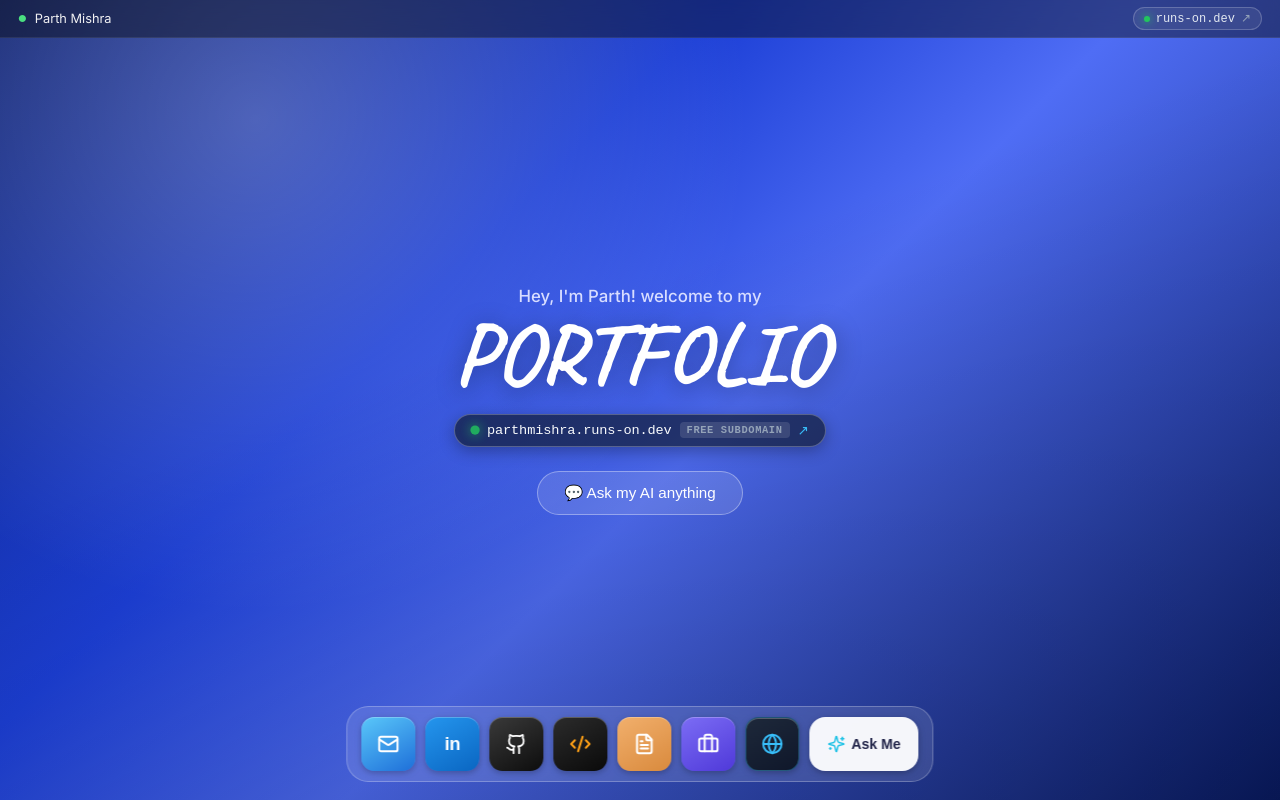
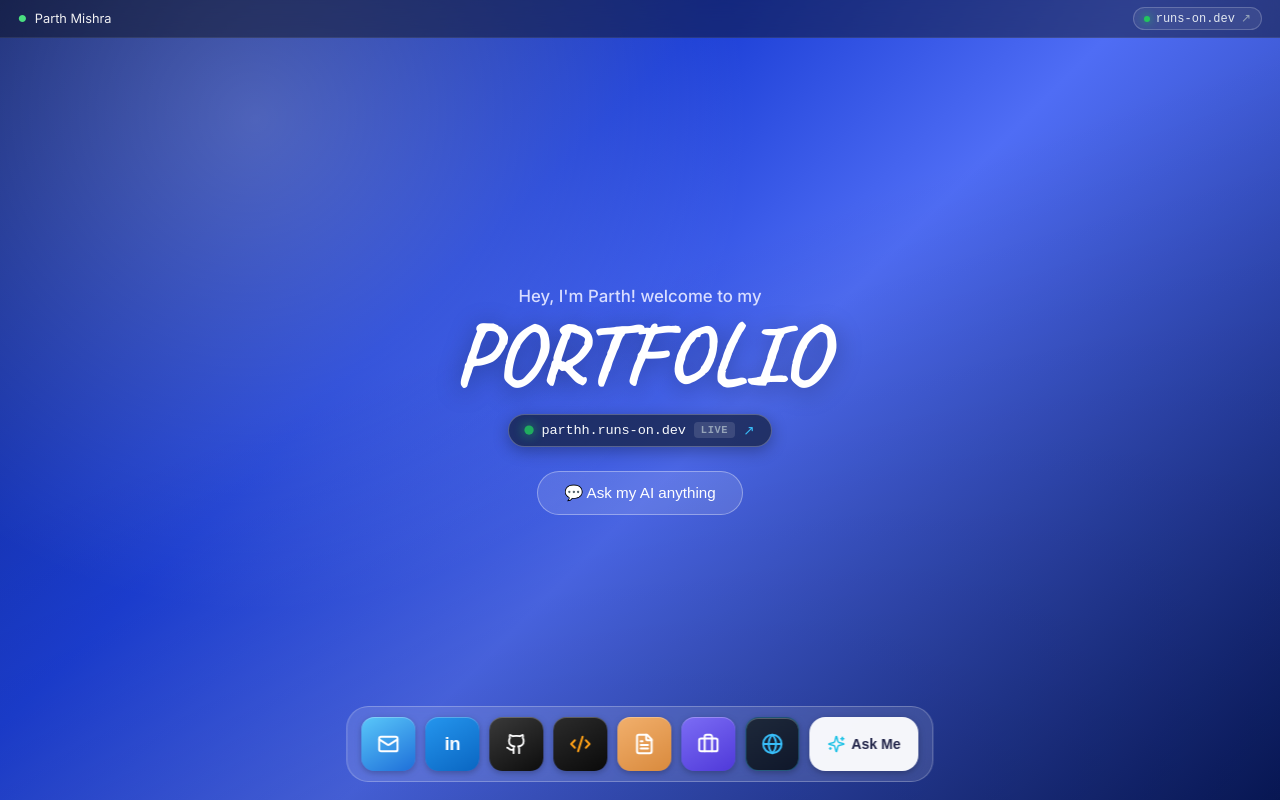
Before and after one commit to parthmishra9942/ai-portfolio, a React (Vite) app in the folder frontend/: page / in a window 1280 px wide. Built offline with nearby package versions, Linux system fonts and the light colour scheme; no server answers.

Commit message:
feat: configure claimed parthh.runs-on.dev domain across portfolio

```diff
--- a/frontend/src/DesktopView.jsx
+++ b/frontend/src/DesktopView.jsx
@@ -32,15 +32,15 @@ export default function DesktopView({ onOpenChat, onOpenJDMatch }) {
 
         <div className="subdomain-badge-wrap">
           <a
-            href={CANDIDATE.runsOnUrl}
+            href={CANDIDATE.portfolioUrl}
             target="_blank"
             rel="noopener noreferrer"
             className="subdomain-pill"
-            title="Visit runs-on.dev · free developer subdomains"
+            title="Live on runs-on.dev"
           >
             <span className="pulse-dot-green" />
-            <span className="subdomain-text">parthmishra.runs-on.dev</span>
-            <span className="subdomain-tag">free subdomain</span>
+            <span className="subdomain-text">parthh.runs-on.dev</span>
+            <span className="subdomain-tag">live</span>
             <span className="subdomain-arrow">↗</span>
           </a>
         </div>
--- a/frontend/src/config.js
+++ b/frontend/src/config.js
@@ -7,6 +7,7 @@ export const CANDIDATE = {
   linkedin: 'https://linkedin.com/in/parth-mishra-4b7578242',
   github: 'https://github.com/parthmishra9942',
   leetcode: 'https://leetcode.com/u/parth213g',
+  portfolioUrl: 'https://parthh.runs-on.dev',
   // Resume PDF — opens when the "Resume" dock icon is clicked
   resumeUrl: 'https://github.com/parthmishra9942/resume/blob/main/ParthMishra_Resume%20(1).pdf',
   // runs-on.dev developer domain link
```
Also changed, not shown: 1 other file (tests, documents, lock files or other folders).
